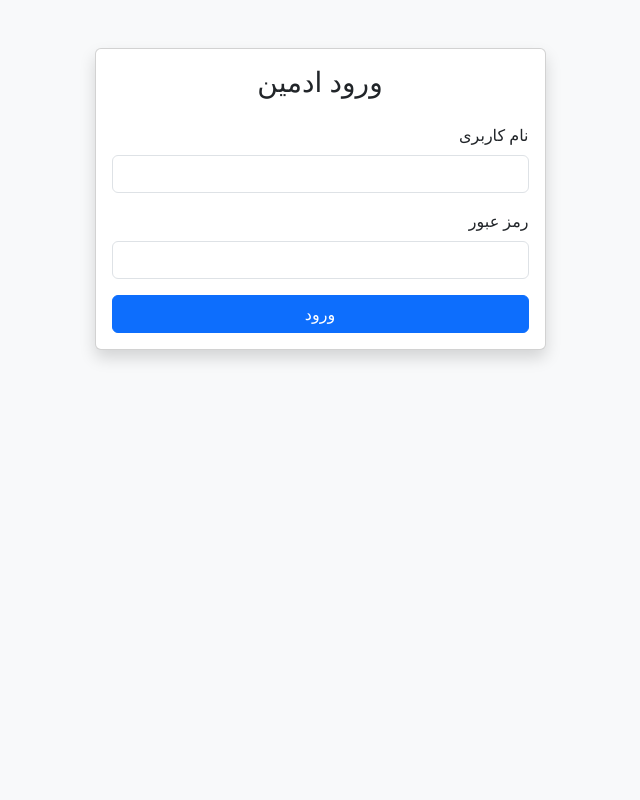
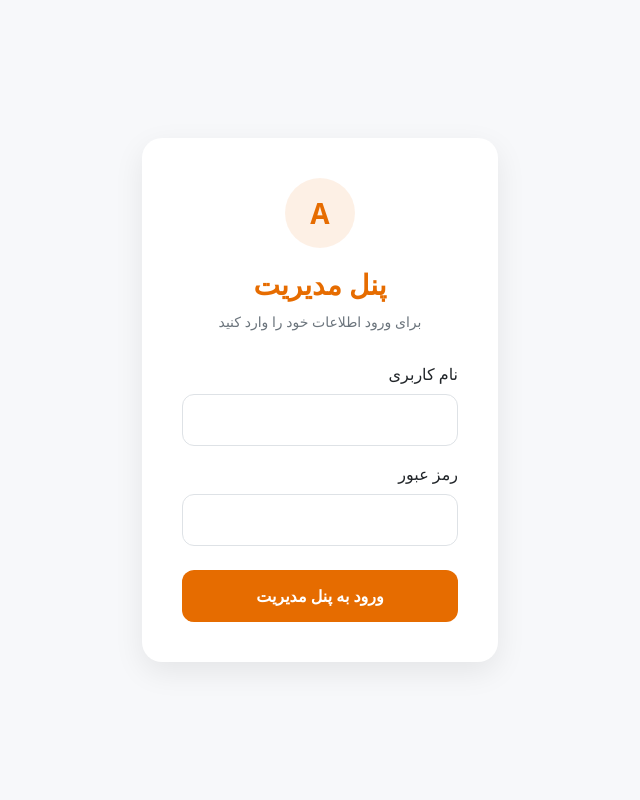
Before and after one commit to Sina0Sharifi/feedback_project, a FastAPI app: page /admin/login in a window 1280 px wide. Shown: the whole page, without its empty margins (320-960 px from the left). Run offline with FastAPI, Linux system fonts and the light colour scheme.

Commit message:
The project is almost complete.

```diff
--- a/feedback_system/app/main.py
+++ b/feedback_system/app/main.py
@@ -10,7 +10,8 @@ from models import Feedback
 from starlette.middleware.sessions import SessionMiddleware
 import random
 from typing import Optional
-
+from sqlalchemy import func
+from fastapi.responses import Response
 Base.metadata.create_all(bind=engine)
 
 app = FastAPI()
@@ -106,17 +107,24 @@ def verify_code(
     return {"success": False}
 
 
+
 @app.get("/feedbacks/{email}")
 def user_feedbacks(
     request: Request,
     email: str
 ):
+
+    if not request.session.get("verified"):
+        return RedirectResponse(
+            "/",
+            status_code=303
+        )
+
     allowed_email = request.session.get(
         "allowed_email"
     )
 
     if allowed_email != email:
-
         return RedirectResponse(
             "/",
             status_code=303
@@ -132,7 +140,7 @@ def user_feedbacks(
 
     db.close()
 
-    return templates.TemplateResponse(
+    response = templates.TemplateResponse(
         request=request,
         name="user_feedbacks.html",
         context={
@@ -140,6 +148,36 @@ def user_feedbacks(
             "email": email
         }
     )
+
+    response.headers["Cache-Control"] = (
+        "no-store, no-cache, must-revalidate, max-age=0"
+    )
+
+    response.headers["Pragma"] = "no-cache"
+
+    response.headers["Expires"] = "0"
+
+    return response
+
+
+@app.get("/user/logout")
+def user_logout(
+    request: Request
+):
+
+    request.session.clear()
+
+    response = RedirectResponse(
+        "/",
+        status_code=303
+    )
+
+    response.headers["Cache-Control"] = (
+        "no-store, no-cache, must-revalidate, max-age=0"
+    )
+
+    return response
+
 @app.get("/admin/login")
 def admin_login_page(
     request: Request,
@@ -178,6 +216,8 @@ def admin_login(
         "/admin/login?error=1",
         status_code=303
     )
+
+
 @app.get("/admin/feedbacks")
 def admin_feedbacks(
     request: Request
@@ -188,24 +228,72 @@ def admin_feedbacks(
     )
 
     if check is not True:
-
         return check
 
     db = SessionLocal()
 
-    feedbacks = db.query(
-        Feedback
-    ).all()
+    emails = (
+        db.query(
+            Feedback.email,
+            func.count(
+                Feedback.id
+            ).label(
+                "count"
+            )
+        )
+        .group_by(
+            Feedback.email
+        )
+        .all()
+    )
 
     db.close()
 
     return templates.TemplateResponse(
         request=request,
-        name="admin_feedbacks.html",
+        name="admin_emails.html",
         context={
-            "feedbacks": feedbacks
+            "emails": emails
         }
     )
+
+
+@app.get("/admin/feedbacks/{email}")
+def admin_email_feedbacks(
+    request: Request,
+    email: str
+):
+
+    check = admin_required(
+        request
+    )
+
+    if check is not True:
+        return check
+
+    db = SessionLocal()
+
+    feedbacks = (
+        db.query(
+            Feedback
+        )
+        .filter(
+            Feedback.email == email
+        )
+        .all()
+    )
+
+    db.close()
+
+    return templates.TemplateResponse(
+        request=request,
+        name="admin_email_feedbacks.html",
+        context={
+            "feedbacks": feedbacks,
+            "email": email
+        }
+    )
+
 @app.get("/admin/logout")
 def admin_logout(
     request: Request
--- a/feedback_system/app/models.py
+++ b/feedback_system/app/models.py
@@ -18,7 +18,7 @@ class Feedback(Base):
     status = Column(
         String,
         nullable=False,
-        default="Received"
+        default="دریافت شده"
     )
 
     reply = Column(Text, nullable=True)
--- a/feedback_system/app/templates/admin_login.html
+++ b/feedback_system/app/templates/admin_login.html
@@ -1,46 +1,170 @@
 <!DOCTYPE html>
+
 <html lang="fa" dir="rtl">
 
 <head>
+
+
 <meta charset="UTF-8">
-    <meta name="viewport" content="width=device-width, initial-scale=1.0">
-    <title>ورود ادمین</title>
+
+<meta name="viewport"
+      content="width=device-width, initial-scale=1.0">
+
+<title>
+    ورود ادمین
+</title>
 
 <link href="https://cdn.jsdelivr.net/npm/bootstrap@5.3.3/dist/css/bootstrap.min.css"
       rel="stylesheet">
+
+<style>
+
+    :root{
+        --main-color:#E66C00;
+    }
+
+    body{
+        background:#f7f8fa;
+        min-height:100vh;
+        display:flex;
+        align-items:center;
+    }
+
+    .login-card{
+
+        border:none;
+        border-radius:20px;
+        overflow:hidden;
+        box-shadow:
+        0 10px 30px rgba(0,0,0,.08);
+    }
+
+    .card-body{
+        padding:40px;
+    }
+
+    .title{
+
+        color:var(--main-color);
+        font-weight:700;
+        margin-bottom:10px;
+    }
+
+    .subtitle{
+
+        color:#6c757d;
+        font-size:14px;
+        margin-bottom:30px;
+    }
+
+    .form-control{
+
+        height:52px;
+        border-radius:12px;
+        border:1px solid #dee2e6;
+    }
+
+    .form-control:focus{
+
+        border-color:var(--main-color);
+
+        box-shadow:
+        0 0 0 .2rem rgba(230,108,0,.15);
+    }
+
+    .btn-orange{
+
+        background:var(--main-color);
+        color:white;
+        border:none;
+
+        height:52px;
+        border-radius:12px;
+
+        font-weight:600;
+    }
+
+    .btn-orange:hover{
+
+        background:#cc5f00;
+        color:white;
+    }
+
+    .logo-circle{
+
+        width:70px;
+        height:70px;
+
+        background:
+        rgba(230,108,0,.1);
+
+        border-radius:50%;
+
+        display:flex;
+        align-items:center;
+        justify-content:center;
+
+        margin:0 auto 20px;
+
+        color:var(--main-color);
+
+        font-size:28px;
+        font-weight:bold;
+    }
+
+</style>
+
+
 </head>
 
-<body class="bg-light">
+<body>
 
-<div class="container py-5">
+<div class="container">
 
 <div class="row justify-content-center">
 
-        <div class="col-md-5">
+    <div class="col-lg-4 col-md-6">
 
-            <div class="card shadow">
+        <div class="card login-card">
 
             <div class="card-body">
 
-                    <h3 class="text-center mb-4">
-                        ورود ادمین
+                <div class="text-center">
+
+                    <div class="logo-circle">
+                        A
+                    </div>
+
+                    <h3 class="title">
+                        پنل مدیریت
                     </h3>
+
+                    <p class="subtitle">
+                        برای ورود اطلاعات خود را وارد کنید
+                    </p>
+
+                </div>
 
                 {% if error %}
 
                 <div class="alert alert-danger">
+
                     نام کاربری یا رمز عبور اشتباه است
+
                 </div>
 
                 {% endif %}
 
-                    <form method="POST"
+                <form
+                    method="POST"
                     action="/admin/login">
 
                     <div class="mb-3">
 
                         <label class="form-label">
+
                             نام کاربری
+
                         </label>
 
                         <input
@@ -51,10 +175,12 @@
 
                     </div>
 
-                        <div class="mb-3">
+                    <div class="mb-4">
 
                         <label class="form-label">
+
                             رمز عبور
+
                         </label>
 
                         <input
@@ -67,9 +193,9 @@
 
                     <button
                         type="submit"
-                            class="btn btn-primary w-100">
+                        class="btn btn-orange w-100">
 
-                            ورود
+                        ورود به پنل مدیریت
 
                     </button>
 
```
Also changed, not shown: feedback_system/app/templates/admin_email_feedbacks.html (added, +140 -0 lines), feedback_system/app/templates/admin_emails.html (added, +187 -0 lines), feedback_system/app/templates/admin_feedbacks.html (+44 -75 lines), feedback_system/app/templates/index.HTML (+18 -7 lines), feedback_system/app/templates/user_feedbacks.html (+14 -6 lines), feedback_system/app/database/model.py (deleted), feedback_system/app/feedback.db. Lines whose indentation alone changed are shown as unchanged.
